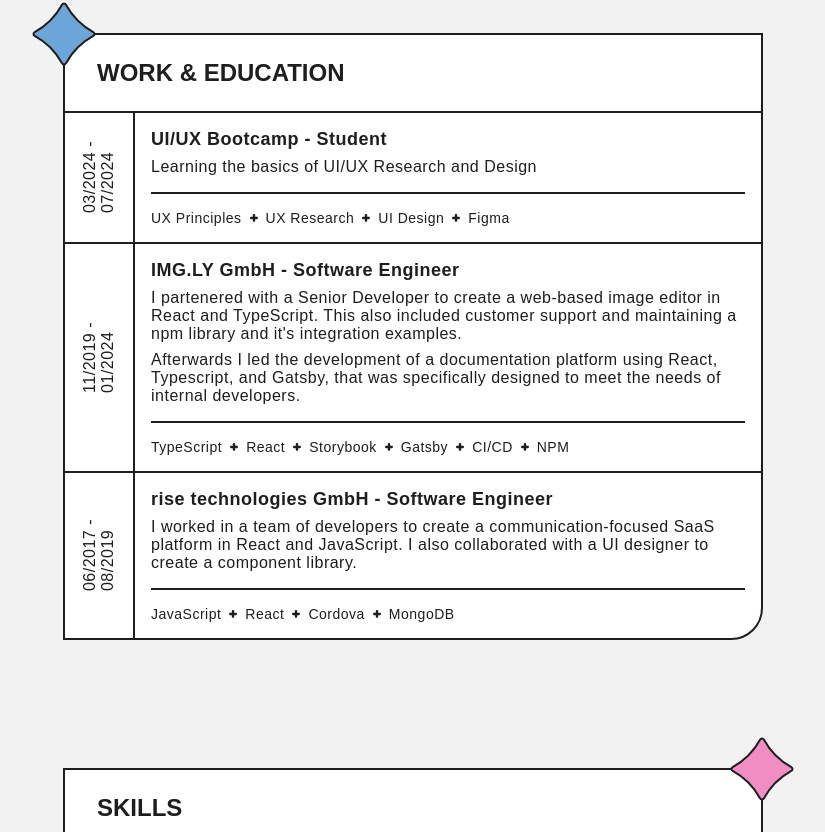
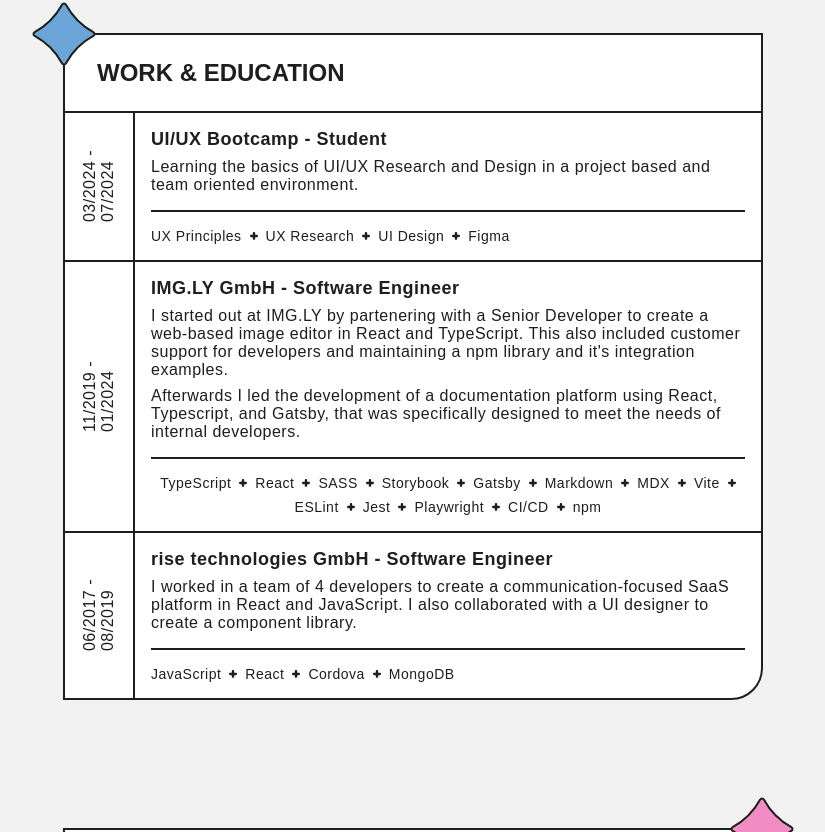
Before and after one commit to alanuecker/alanuecker.github.io, a React (Vite) app: page / in a window 1280 px wide. Shown: the part 609-1441 px from the top of the page, without its empty margins (227-1052 px from the left). Built offline with nearby package versions, Linux system fonts and the light colour scheme.

Commit message:
updated content

```diff
--- a/src/components/WorkSection/WorkSection.tsx
+++ b/src/components/WorkSection/WorkSection.tsx
@@ -19,7 +19,10 @@ export function WorkSection(): React.JSX.Element {
         </div>
         <div className={classes.item__container}>
           <span className={classes.item__title}>UI/UX Bootcamp - Student</span>
-          <span> Learning the basics of UI/UX Research and Design</span>
+          <span>
+            Learning the basics of UI/UX Research and Design in a project based
+            and team oriented environment.
+          </span>
           <SoftwareItems
             items={['UX Principles', 'UX Research', 'UI Design', 'Figma']}
           />
@@ -37,9 +40,10 @@ export function WorkSection(): React.JSX.Element {
             IMG.LY GmbH - Software Engineer
           </span>
           <span>
-            I partenered with a Senior Developer to create a web-based image
-            editor in React and TypeScript. This also included customer support
-            and maintaining a npm library and it's integration examples.
+            I started out at IMG.LY by partenering with a Senior Developer to
+            create a web-based image editor in React and TypeScript. This also
+            included customer support for developers and maintaining a npm
+            library and it's integration examples.
           </span>
           <span>
             Afterwards I led the development of a documentation platform using
@@ -50,10 +54,17 @@ export function WorkSection(): React.JSX.Element {
             items={[
               'TypeScript',
               'React',
+              'SASS',
               'Storybook',
               'Gatsby',
+              'Markdown',
+              'MDX',
+              'Vite',
+              'ESLint',
+              'Jest',
+              'Playwright',
               'CI/CD',
-              'NPM',
+              'npm',
             ]}
           />
         </div>
@@ -70,7 +81,7 @@ export function WorkSection(): React.JSX.Element {
             rise technologies GmbH - Software Engineer
           </span>
           <span>
-            I worked in a team of developers to create a communication-focused
+            I worked in a team of 4 developers to create a communication-focused
             SaaS platform in React and JavaScript. I also collaborated with a UI
             designer to create a component library.
           </span>
```
